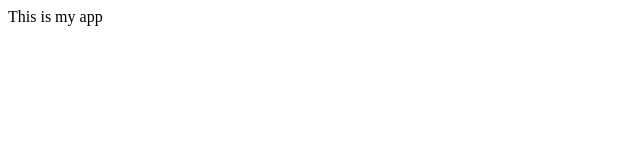
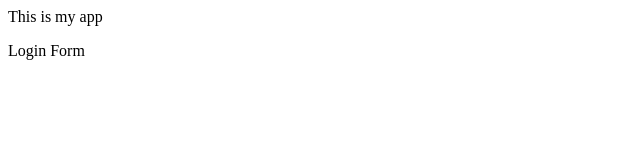
Before and after one commit to kokyawsoenaing/myappsimple, a plain HTML site: page index.html in a window 1280 px wide. Shown: the full height of the page, 0-640 px from the left. Drawn offline with Linux system fonts and the light colour scheme.

Commit message:
login form

```diff
--- /dev/null
+++ b/dir2/app2.js
@@ -0,0 +1 @@
+console.log(121);
--- a/index.html
+++ b/index.html
@@ -4,6 +4,7 @@
 	</head>
 	<body>
 		<p>This is my app</p>
+		Login Form
 	</body>
 
 </html>
```
Also changed, not shown: login.html (added, +1 -0 lines), log.txt (added).
